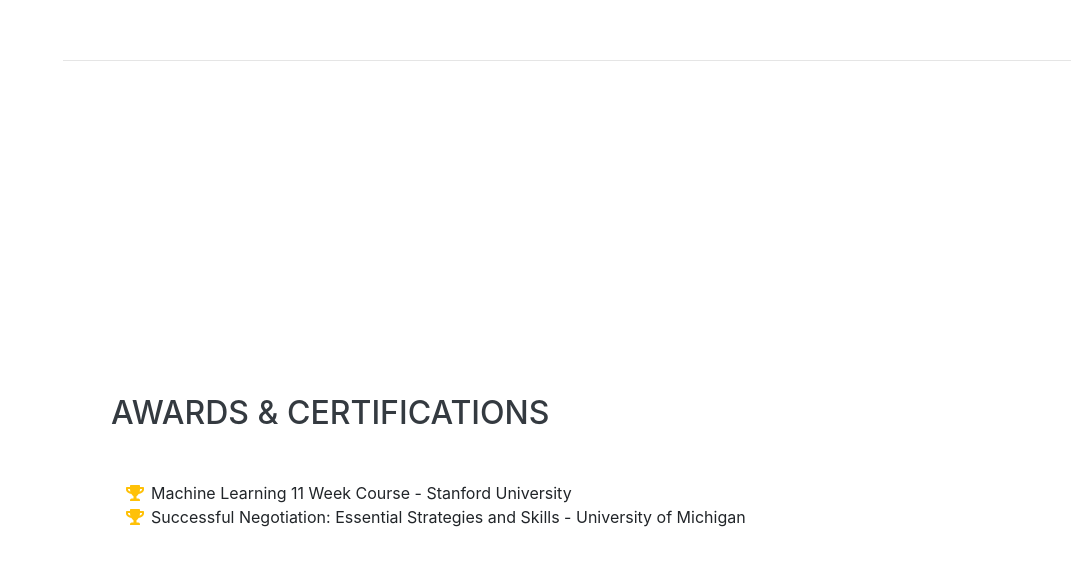
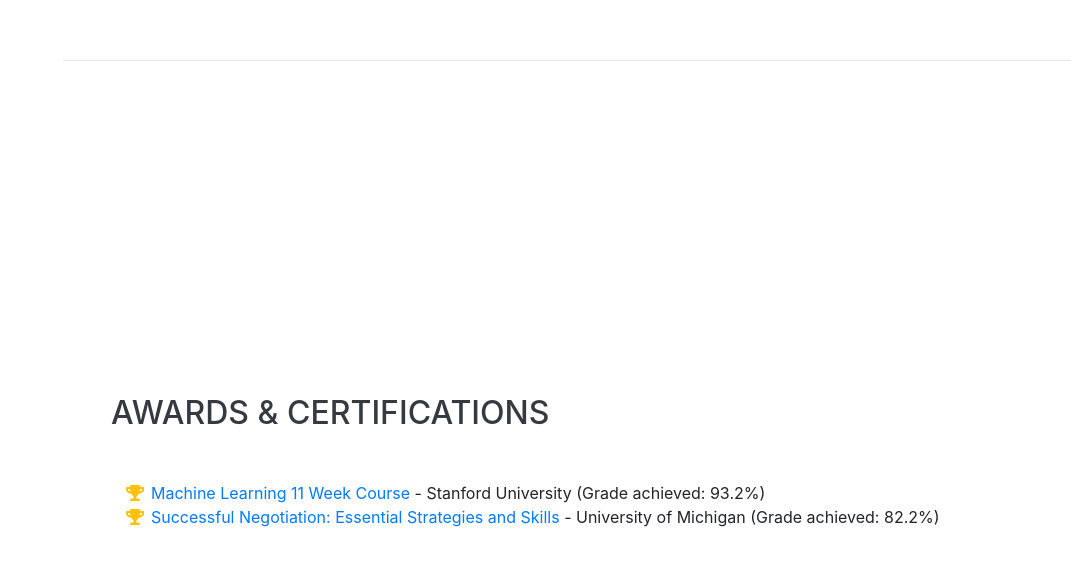
Before and after one commit to criskgl/criskgl.github.io, a website with bundled scripts: page index.html in a window 1280 px wide. Shown: the part 5059-5624 px from the top of the page, without its empty margins (209-1280 px from the left). Built offline with nearby package versions, Linux system fonts and the light colour scheme; a web font is replaced by a local one.

Commit message:
Added certificate links and gradings

```diff
--- a/index.html
+++ b/index.html
@@ -281,11 +281,11 @@
         <ul class="fa-ul mb-0">
           <li>
             <i class="fa-li fa fa-trophy text-warning"></i>
-            Machine Learning 11 Week Course - Stanford University</li>
+            <a href="https://www.coursera.org/account/accomplishments/certificate/LYYBXY3WQUB6">Machine Learning 11 Week Course</a> - Stanford University (Grade achieved: 93.2%)</li>
           <li>
           <li>
             <i class="fa-li fa fa-trophy text-warning"></i>
-            Successful Negotiation: Essential Strategies and Skills - University of Michigan</li>
+            <a href=""https://www.coursera.org/account/accomplishments/certificate/XC7T4KW5ESBU>Successful Negotiation: Essential Strategies and Skills</a> - University of Michigan (Grade achieved: 82.2%)</li>
           <li>
 
         </ul>
```
